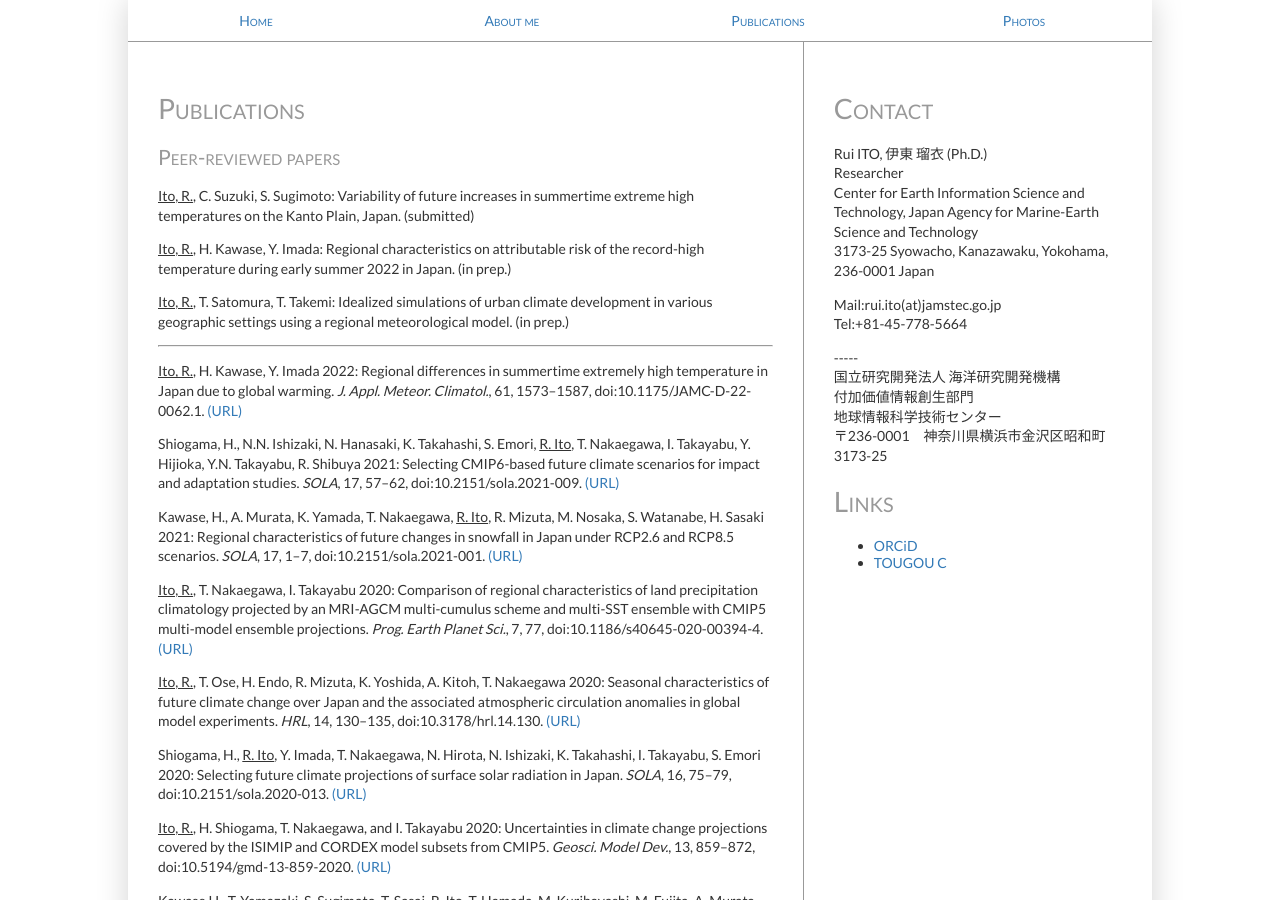
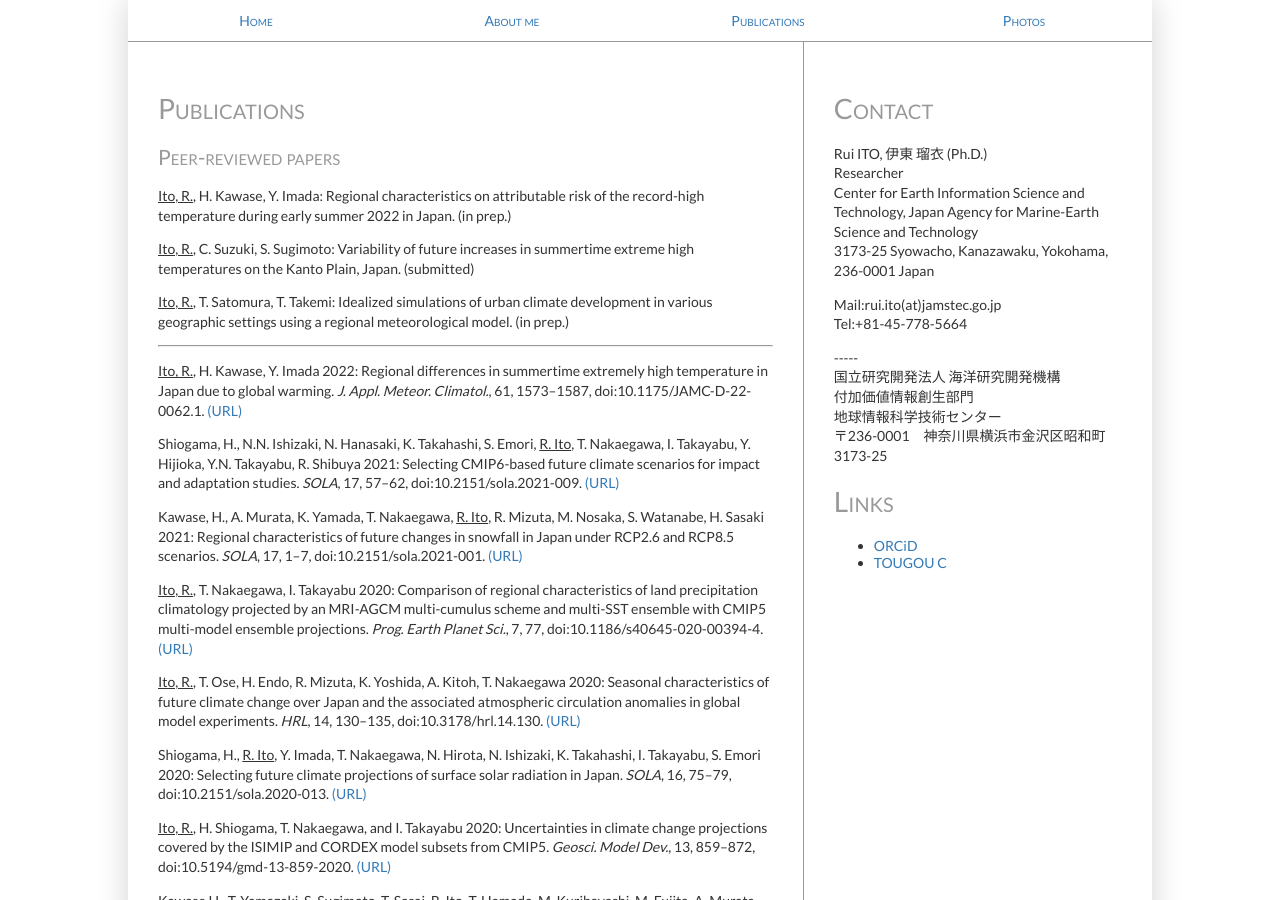
Before and after one commit to rui-climbiz/rui-climbiz.github.io, a Jekyll site: the page built from publications.html, in a window 1280 px wide and 900 px high. Built offline with Jekyll 4.4.1, drawn with Linux system fonts in a browser that asks for light colours; part of the change alters nothing that is shown.

```diff
--- a/publications.html
+++ b/publications.html
@@ -5,8 +5,8 @@
 ---
 <h1>Publications</h1>
 <h2>Peer-reviewed papers</h2>
+<p><u>Ito, R.</u>, H. Kawase, Y. Imada: Regional characteristics on attributable risk of the record-high temperature during early summer 2022 in Japan. (in prep.) </p>
 <p><u>Ito, R.</u>, C. Suzuki, S. Sugimoto: Variability of future increases in summertime extreme high temperatures on the Kanto Plain, Japan. (submitted) </p>
-<p><u>Ito, R.</u>, H. Kawase, Y. Imada: Regional characteristics on attributable risk of the record-high temperature during early summer 2022 in Japan. (in prep.) </p>
 <p><u>Ito, R.</u>, T. Satomura, T. Takemi: Idealized simulations of urban climate development in various geographic settings using a regional meteorological model. (in prep.)</p>
 <hr>
 <p><u>Ito, R.</u>, H. Kawase, Y. Imada 2022: Regional differences in summertime extremely high temperature in Japan due to global warming. <i>J. Appl. Meteor. Climatol.</i>, 61, 1573–1587, doi:10.1175/JAMC-D-22-0062.1. <a href="https://doi.org/10.1175/JAMC-D-22-0062.1">(URL)</a></p>
```
